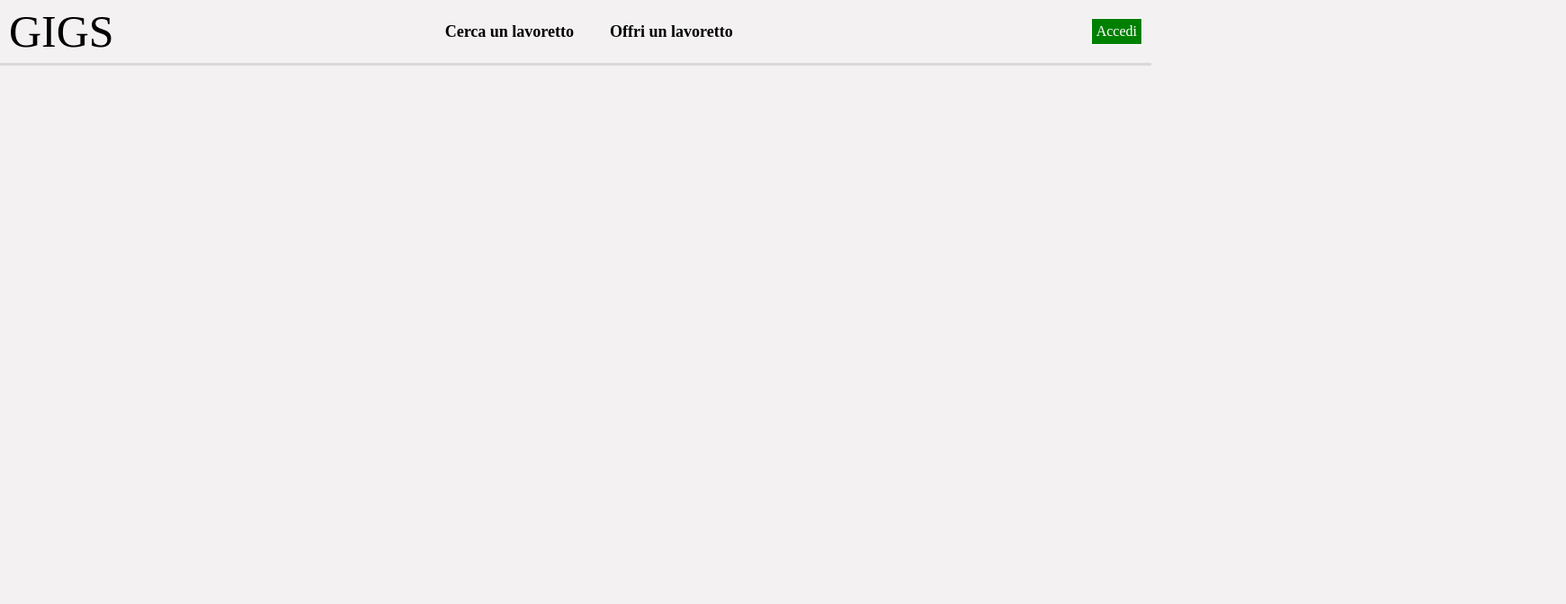
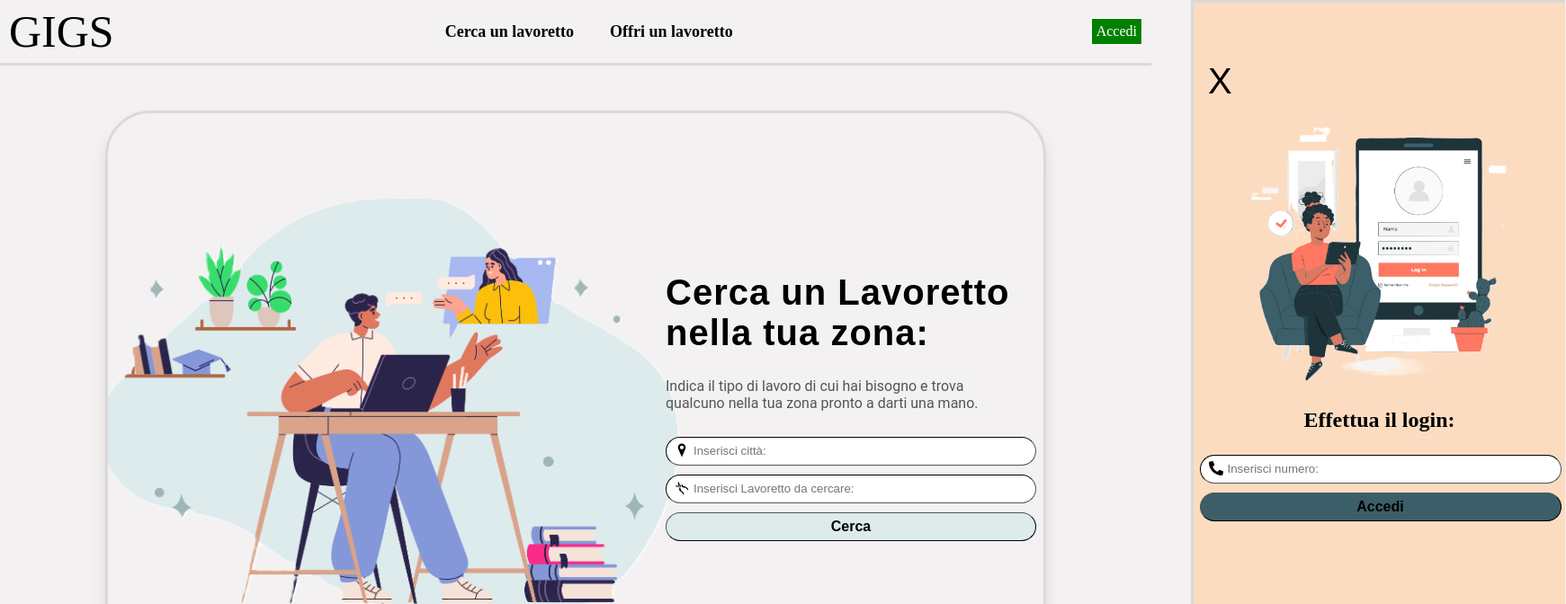
Before and after one commit to GCrapuzzi/GIGS-webapp, a React (Create React App) app in the folder frontend/: page / in a window 1280 px wide. Shown: the top 672 px of the page at 90% size, 1741 px wide, since content can reach past the window. Built offline with nearby package versions, Linux system fonts and the light colour scheme.

Commit message:
annunci listing

```diff
--- a/frontend/src/App.js
+++ b/frontend/src/App.js
@@ -42,8 +42,7 @@ function App(){
       <Navbar isAuthenticated={isAuthenticated} handleAuthChange={handleAuthChange} toggleButtonState={toggleButtonState}/>
       <Routes>
         <Route path="/otp" element={<Otp handleAuthChange={handleAuthChange} buttonText={'Invia'} backgroundImage={otpGig} toggleButtonState={toggleButtonState} buttonState={buttonState} />}/>
-       {/* <Route path="/" element={<Homepage handleAuthChange={handleAuthChange} buttonText={'Cerca'} backgroundImage={visitingGig} toggleButtonState={toggleButtonState} buttonState={buttonState} />} />*/}
-        <Route path="/>" element={<Cardpage toggleButtonState={toggleButtonState} buttonState={buttonState}/>}></Route>
+        <Route path="/" element={<Homepage handleAuthChange={handleAuthChange} buttonText={'Cerca'} backgroundImage={visitingGig} toggleButtonState={toggleButtonState} buttonState={buttonState} />} />
         <Route path="/offeringGigs" element={<OfferingGigs handleAuthChange={handleAuthChange} buttonText={'Offri'} backgroundImage={offeringGig} toggleButtonState={toggleButtonState} buttonState={buttonState}/>} />
         <Route path="/logo" element={<Cardpage toggleButtonState={toggleButtonState} buttonState={buttonState}/>}/>
         <Route path="/profile" element={<CardpageDetails hasClickedProfile ={hasClickedProfile} handleClick={handleClick} toggleButtonState={toggleButtonState} buttonState={buttonState}/>} />
--- a/frontend/src/components/SearchForm.jsx
+++ b/frontend/src/components/SearchForm.jsx
@@ -1,16 +1,44 @@
+import axios from "axios"
+import { useState } from "react";
 import { GiGardeningShears, GiPositionMarker } from "react-icons/gi"
 
+
+
 function SearchForm({buttonVisitorStyle, buttonText}){
+
+    const [citta, setCitta] = useState('');
+    const [tipoLavoro, setTipoLavoro] = useState('');
+
+    const handleSearch = async (event) => {
+        event.preventDefault();
+        const data = {
+            citta: citta,
+            tipoLavoro: tipoLavoro
+        };
+
+        try{
+            const response = await axios.get('http://localhost:5000/annunci/listing', {
+                params: data
+            });
+            if(response.status === 200){
+                console.log(response.annuncio)
+            }
+        }catch (error) {
+            console.error('Error submitting form:', error.response ? error.response.data : error.message);
+        }
+
+    }
+
     return(
-        <form action="" className="HomepageForm">
+        <form onSubmit={handleSearch} className="HomepageForm">
             <div className="textContainer">
                 <div>
                     <GiPositionMarker className="icon" />
-                    <input type="text" placeholder="Inserisci città:" className="formSpace"/>
+                    <input type="text" placeholder="Inserisci città:" className="formSpace" value={citta} onChange={(e) => setCitta(e.target.value)} />
                 </div>
                 <div>
                     <GiGardeningShears className="icon" />
-                    <input type="text" placeholder="Inserisci Lavoretto da cercare:" list="jobs" className="formSpace"/>
+                    <input type="text" placeholder="Inserisci Lavoretto da cercare:" list="jobs" className="formSpace" value={tipoLavoro} onChange={(e) => setTipoLavoro(e.target.value)}/>
                     <datalist id="jobs">
                         <option value="Fotografo" />
                         <option value="Sguattera" />
@@ -20,7 +48,7 @@ function SearchForm({buttonVisitorStyle, buttonText}){
                     </datalist>
                 </div>
             </div>
-            <button action="submit" className="submitButton" style={buttonVisitorStyle}>{buttonText}</button>
+            <button type="submit" className="submitButton" style={buttonVisitorStyle}>{buttonText}</button>
         </form>
     )
 }
```
